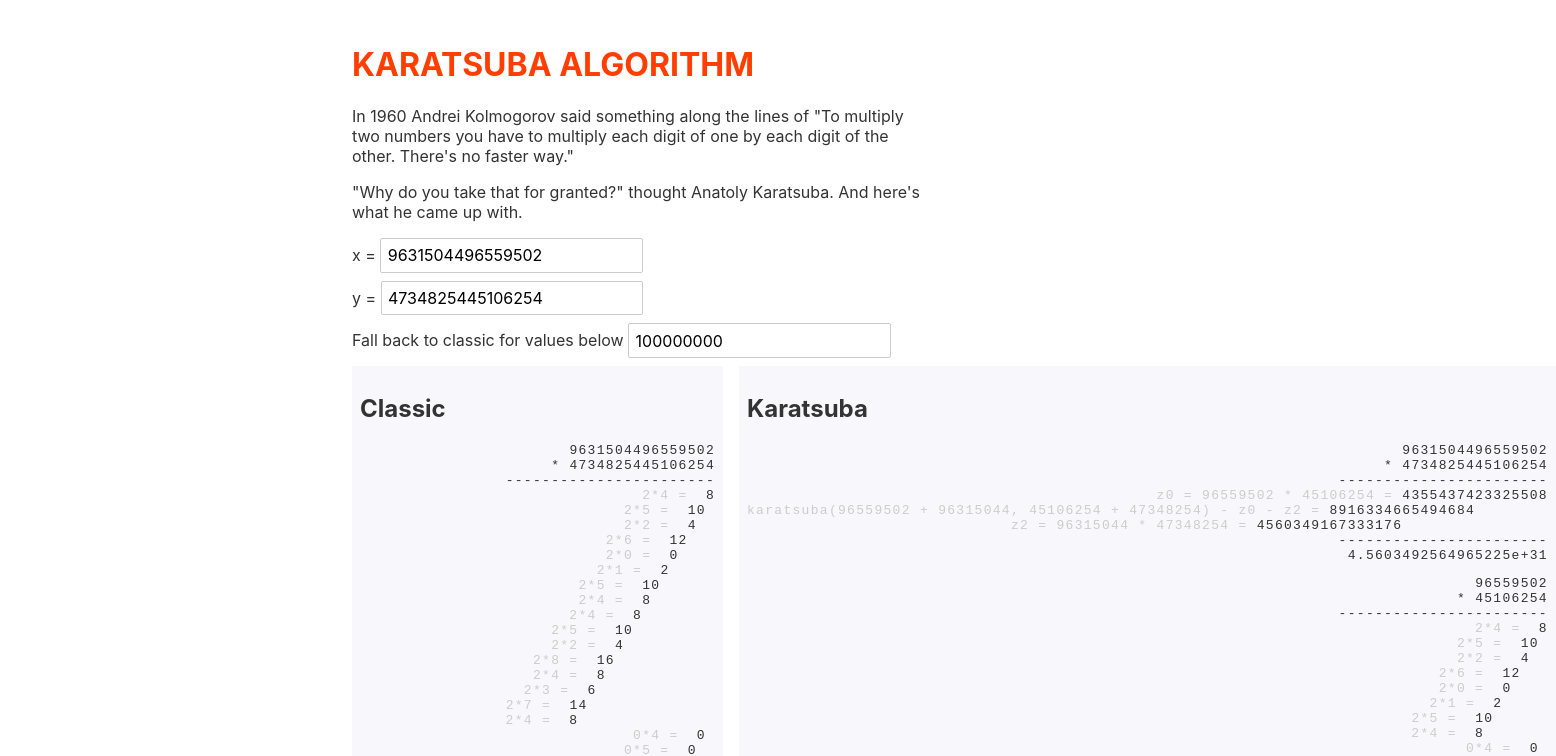
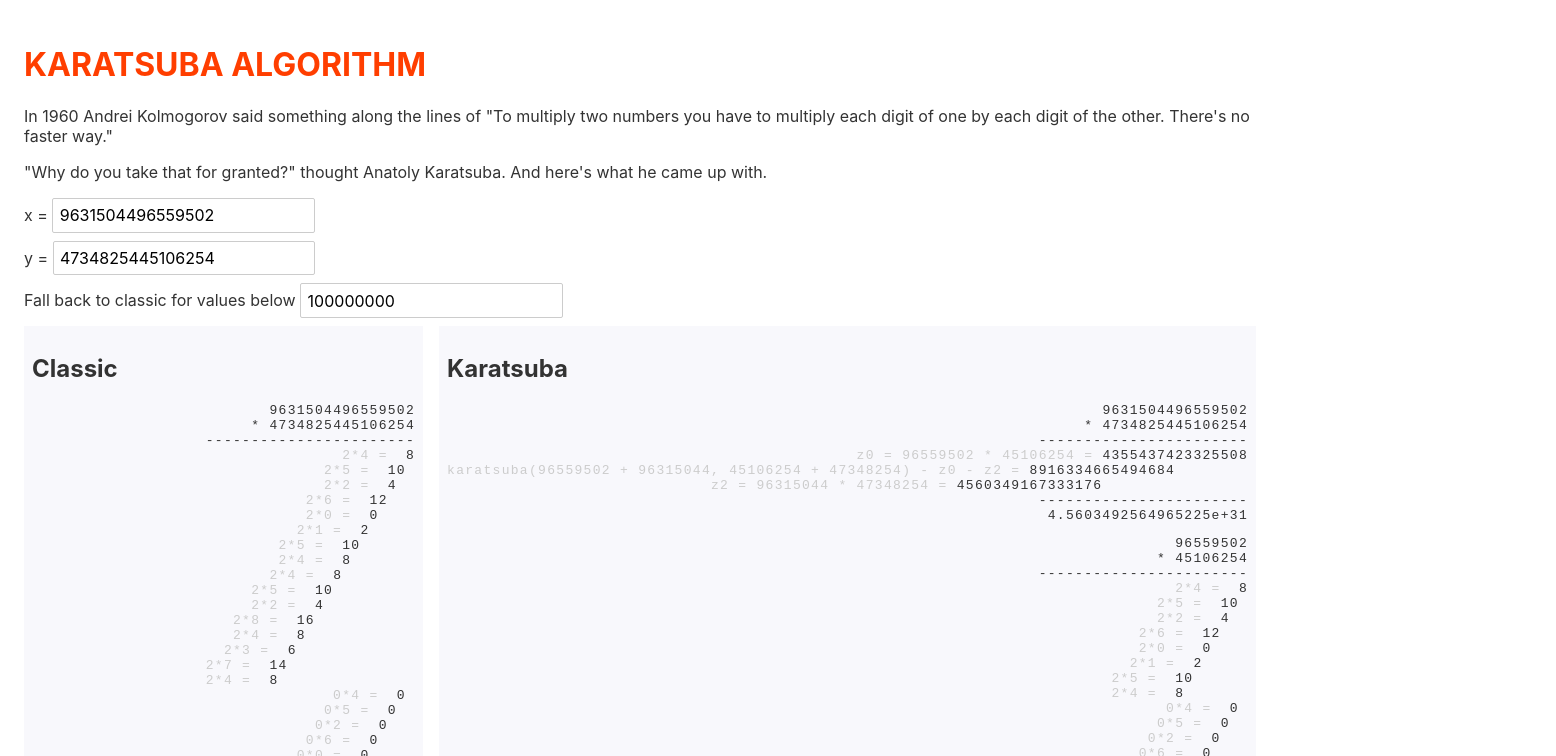
Before and after one commit to tontonsb/karatsuba, a Svelte app: page / in a window 1280 px wide. Shown: the top 756 px of the page, 1556 px wide, since content can reach past the window. Built offline with nearby package versions, Linux system fonts and the light colour scheme.

Commit message:
Make width full

```diff
--- a/public/global.css
+++ b/public/global.css
@@ -73,7 +73,6 @@ pre {
 
 main {
 	padding: 1em;
-	max-width: 36rem;
 	margin: 0 auto;
 }
 
```
